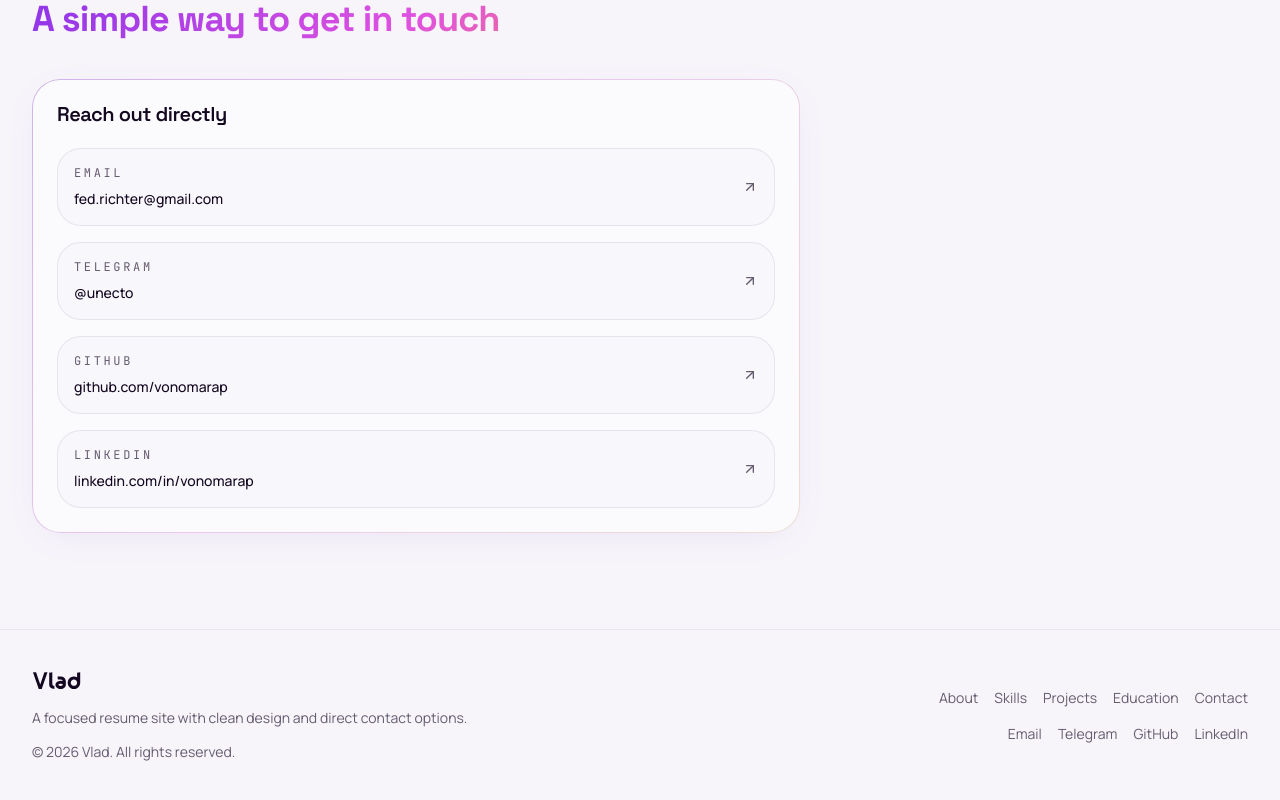
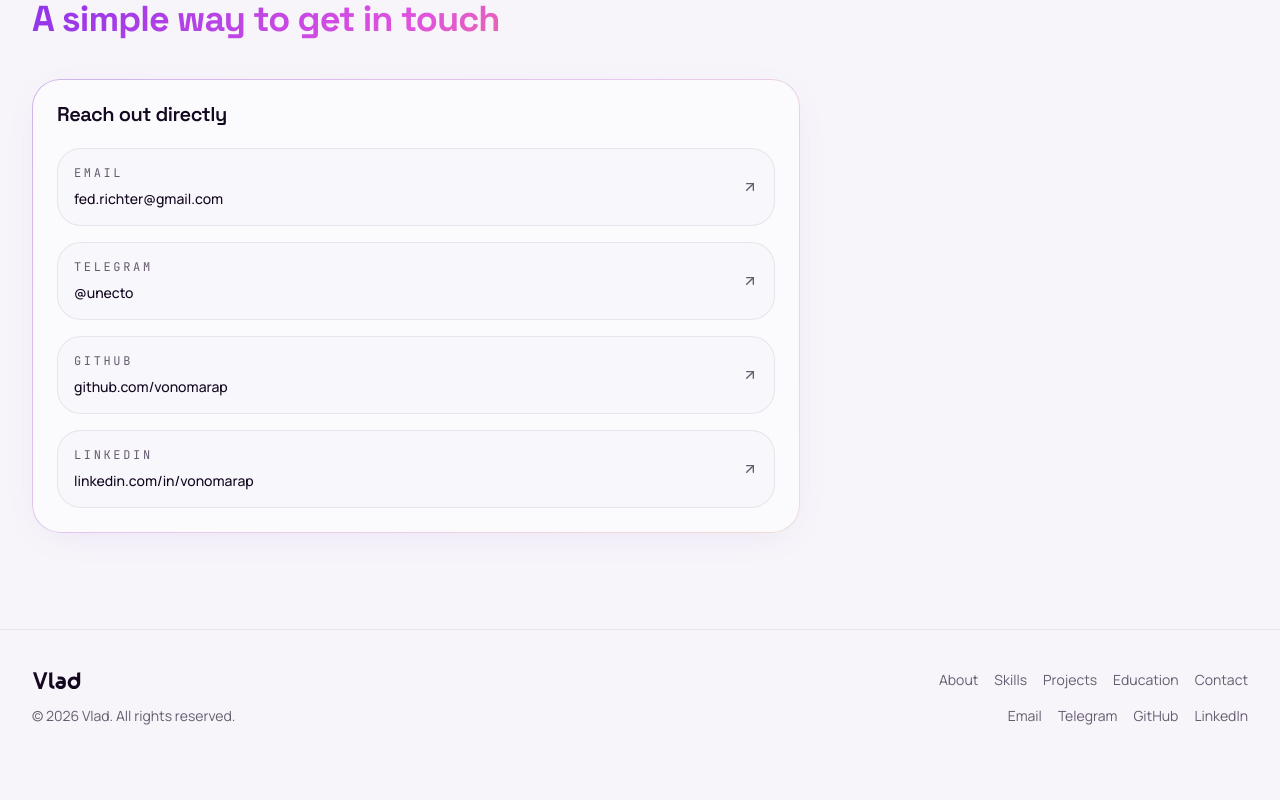
Before and after one commit to vonomarap/resume-vonomarap, a React (Vite) app in the folder frontend/: page / in a window 1280 px wide. Shown: the part 4608-5408 px from the top of the page. After the commit the page ends 5374 px from the top, so only its background shows below. Built offline with nearby package versions, Linux system fonts and the light colour scheme.

Commit message:
feat: fix footer

```diff
--- a/frontend/src/data/contact.ts
+++ b/frontend/src/data/contact.ts
@@ -52,8 +52,6 @@ export const contactContent = {
       title: "A simple way to get in touch",
     },
     directTitle: "Reach out directly",
-    footerSignature:
-      "A focused resume site with clean design and direct contact options.",
     footerRights: "All rights reserved.",
   },
 } as const;
```
